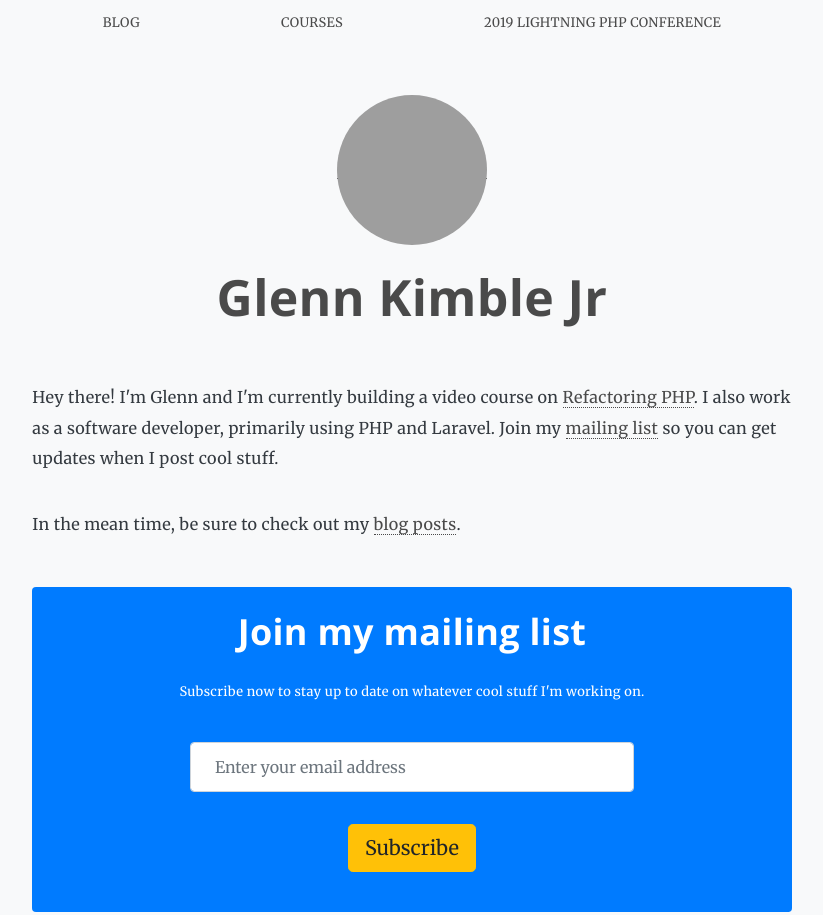
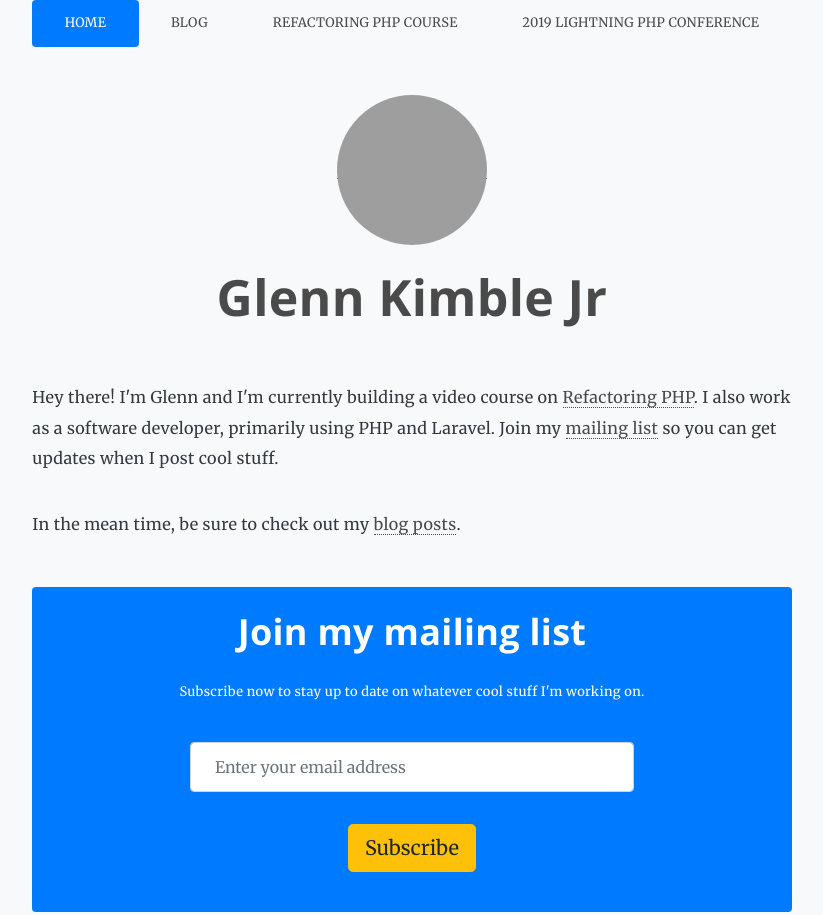
Before and after one commit to GlennKimbleJr/GlennKimbleJr.github.io, a plain HTML site: page index.html in a window 1280 px wide. Shown: the top 915 px of the page, without its empty margins (228-1051 px from the left). Drawn offline with nearby package versions, Linux system fonts and the light colour scheme; grey boxes are pictures that could not be loaded.

Commit message:
Updated menu bar.

```diff
--- a/index.html
+++ b/index.html
@@ -43,10 +43,15 @@
     <div class="container col-md-8 offset-md-2">
         <ul class="nav nav-pills nav-fill no-underline text-uppercase">
             <li class="nav-item">
+                <a class="nav-link small active" href="/">Home</a>
+            </li>
+            <li class="nav-item">
                 <a class="nav-link small " href="/blog">Blog</a>
             </li>
             <li class="nav-item">
-                <a class="nav-link small" href="http://refactoringphp.com" target="_blank">Courses</a>
+                <a class="nav-link small" href="http://refactoringphp.com" target="_blank">
+                    Refactoring PHP Course
+                </a>
             </li>
             <li class="nav-item">
                 <a class="nav-link small" href="https://www.lightningphp.org" target="_blank">
```
Also changed, not shown: blog/eslint-for-vuejs-in-sublime-text-3/index.html (+6 -1 lines), blog/index.html (+6 -1 lines), blog/listen-to-events-from-pivot-tables-in-laravel/index.html (+6 -1 lines), blog/run-phinx-database-migrations-with-codeception/index.html (+6 -1 lines).
